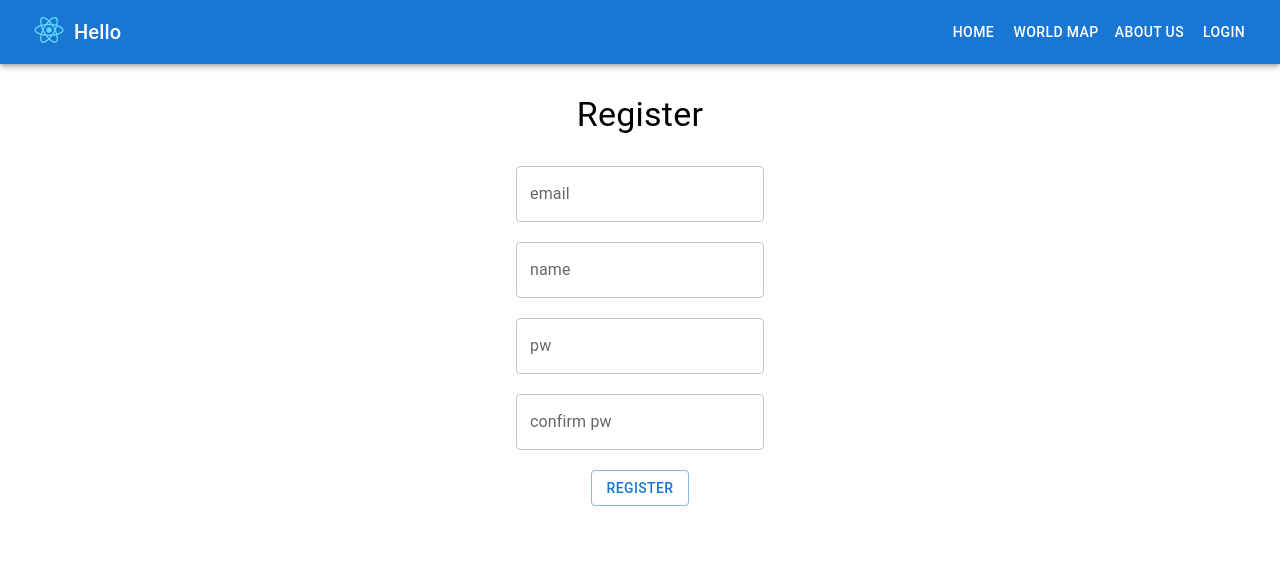
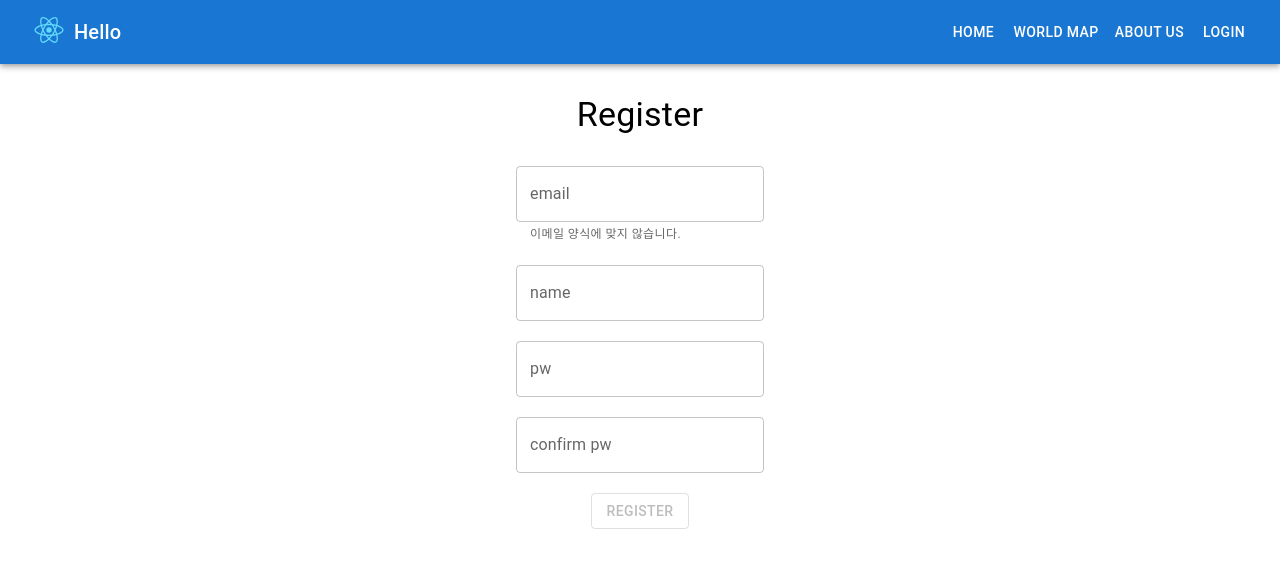
Before and after one commit to hosahn/Elice-Projects-Two, a React (Create React App) app in the folder front/: page /user/register in a window 1280 px wide. Shown: the top 568 px of the page. Built offline with nearby package versions, Linux system fonts and the light colour scheme.

Commit message:
#9 update email validation

```diff
--- a/front/src/pages/RegisterPage.js
+++ b/front/src/pages/RegisterPage.js
@@ -8,6 +8,7 @@ import Alert from "../components/Alert";
 
 export default function RegisterPage() {
   const navigate = useNavigate();
+
   const [user, setUser] = useState({
     email: "",
     name: "",
@@ -20,6 +21,20 @@ export default function RegisterPage() {
     title: "",
     message: "",
   });
+
+  const validateEmail = email => {
+    return email
+      .toLowerCase()
+      .match(
+        /^(([^<>()[\]\\.,;:\s@"]+(\.[^<>()[\]\\.,;:\s@"]+)*)|(".+"))@((\[[0-9]{1,3}\.[0-9]{1,3}\.[0-9]{1,3}\.[0-9]{1,3}\])|(([a-zA-Z\-0-9]+\.)+[a-zA-Z]{2,}))$/,
+      );
+  };
+
+  const isEmailValid = validateEmail(user.email);
+  const isPasswordValid = user.password.length >= 4;
+  const isNameValid = user.name.length >= 2;
+
+  const isFormValid = isEmailValid && isPasswordValid && isNameValid;
 
   const handleValueChange = (name, value) => {
     setUser(prev => ({ ...prev, [name]: value }));
@@ -88,6 +103,9 @@ export default function RegisterPage() {
           label="email"
           type="email"
           onChange={e => handleValueChange("email", e.target.value)}
+          helperText={
+            validateEmail(user.email) ? "" : "이메일 양식에 맞지 않습니다."
+          }
         ></TextField>
         <br />
         <TextField
@@ -108,7 +126,7 @@ export default function RegisterPage() {
           onChange={e => handleValueChange("rePassword", e.target.value)}
         ></TextField>
         <br />
-        <Button variant="outlined" type="submit">
+        <Button variant="outlined" type="submit" disabled={!isFormValid}>
           Register
         </Button>
       </form>
```
